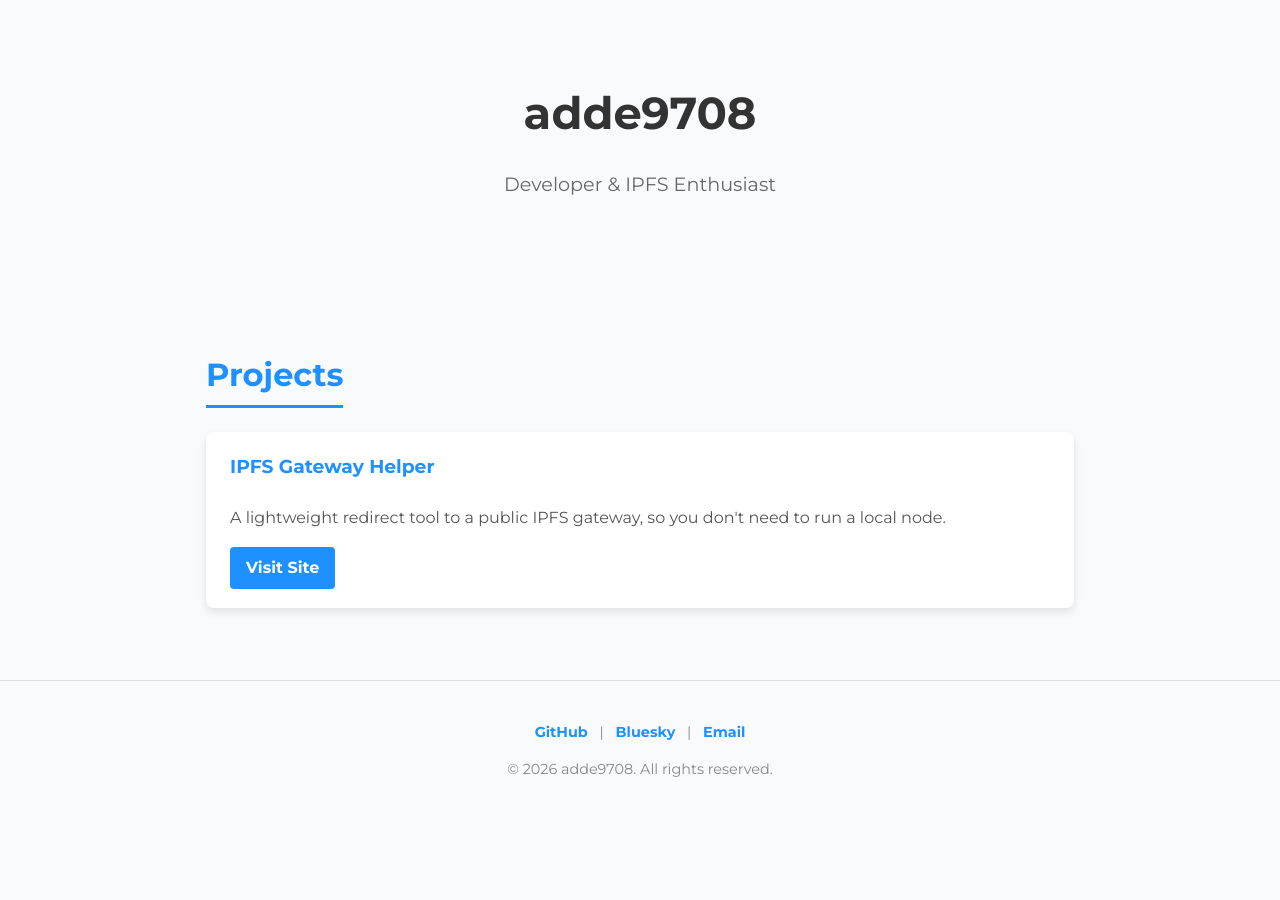
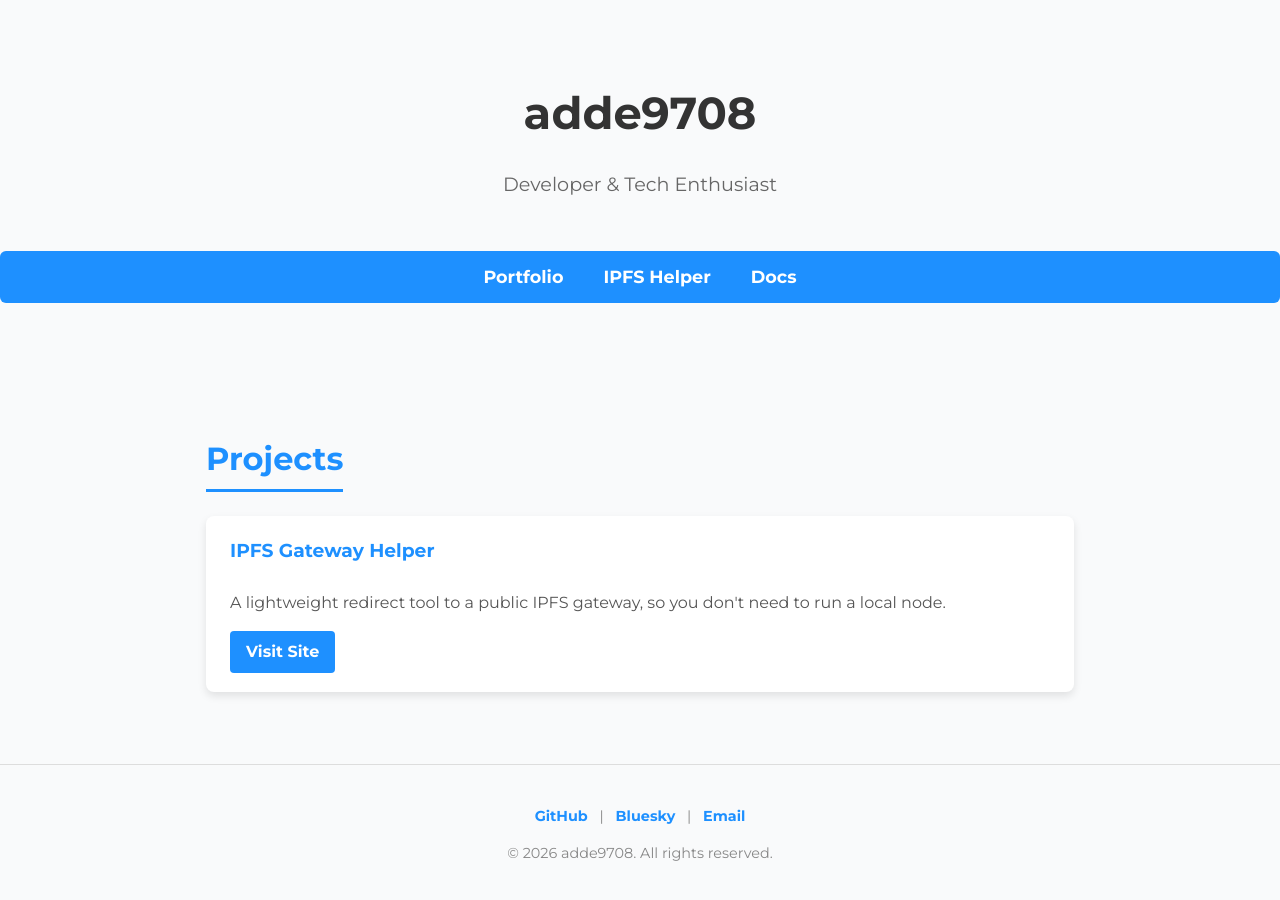
Before and after one commit to adde9708/adde9708.github.io, a plain HTML site: page index.html in a window 1280 px wide. Before the commit the page ends 836 px from the top, so only its background shows below. Drawn offline with Linux system fonts and the light colour scheme.

Commit message:
add a nav bar

```diff
--- a/index.html
+++ b/index.html
@@ -9,6 +9,38 @@
             rel="stylesheet"
         />
         <style>
+            .main-nav {
+                background-color: #1e90ff;
+                padding: 0.75rem 1rem;
+                text-align: center;
+                margin-bottom: 2rem;
+                border-radius: 6px;
+            }
+
+            .main-nav ul {
+                list-style: none;
+                padding: 0;
+                margin: 0;
+                display: inline-flex;
+                gap: 1.5rem;
+            }
+
+            .main-nav a {
+                color: white;
+                font-weight: 600;
+                text-decoration: none;
+                font-size: 1.1rem;
+                padding: 0.25rem 0.5rem;
+                border-radius: 4px;
+                transition: background-color 0.3s ease;
+            }
+
+            .main-nav a:hover,
+            .main-nav a:focus {
+                background-color: #005fbb;
+                outline: none;
+            }
+
             /* Reset & base */
             * {
                 box-sizing: border-box;
@@ -138,8 +170,19 @@
     <body>
         <header>
             <h1>adde9708</h1>
-            <p>Developer & IPFS Enthusiast</p>
+            <p>Developer & Tech Enthusiast</p>
         </header>
+
+        <nav class="main-nav">
+            <ul>
+                <li><a href="/">Portfolio</a></li>
+                <li>
+                    <a href="/ipfs-helper/">IPFS Helper</a>
+                </li>
+                <li><a href="/rspress-docs/">Docs</a></li>
+                <!-- Placeholder for future docs -->
+            </ul>
+        </nav>
 
         <main class="container">
             <section id="projects">
```
